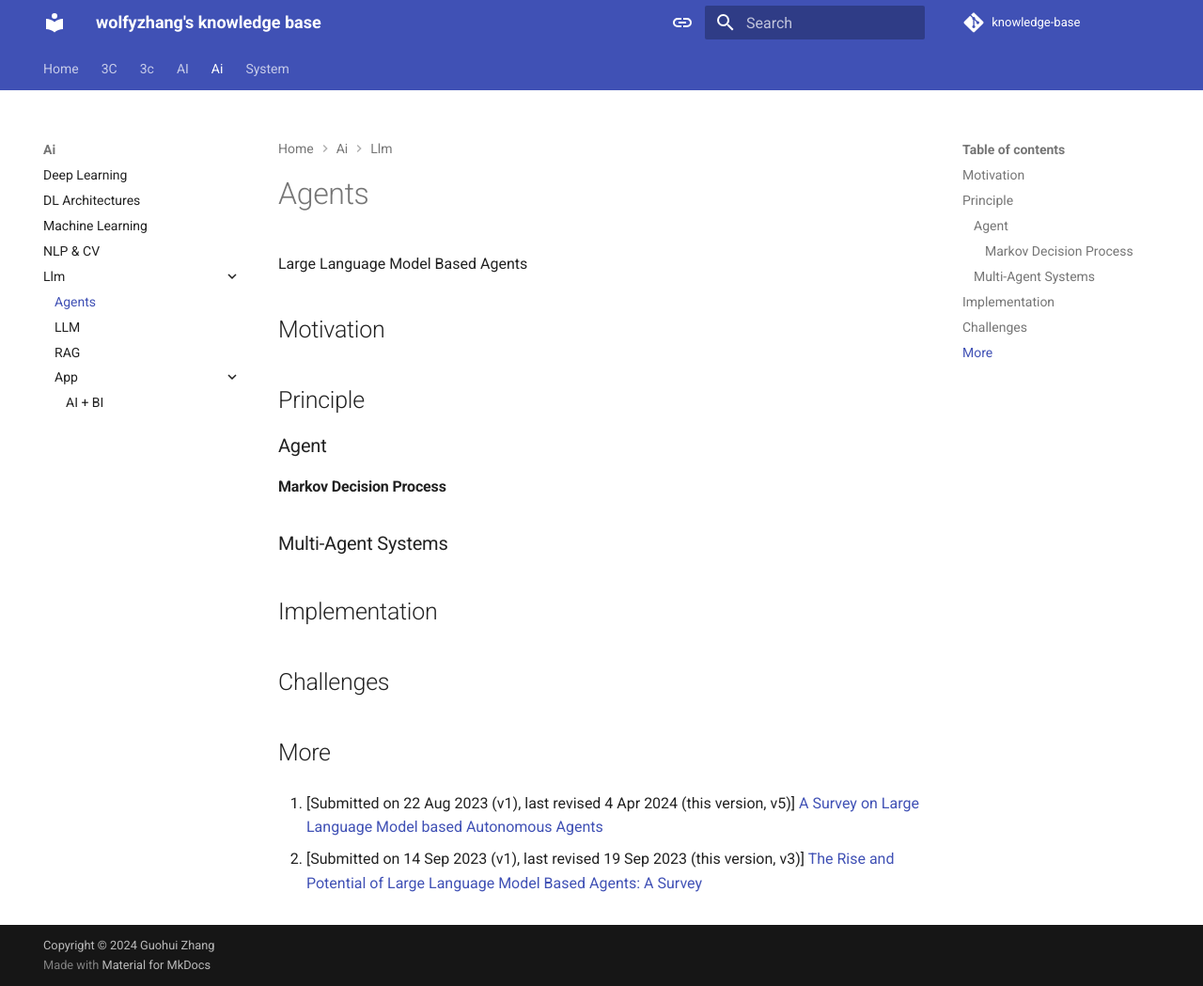
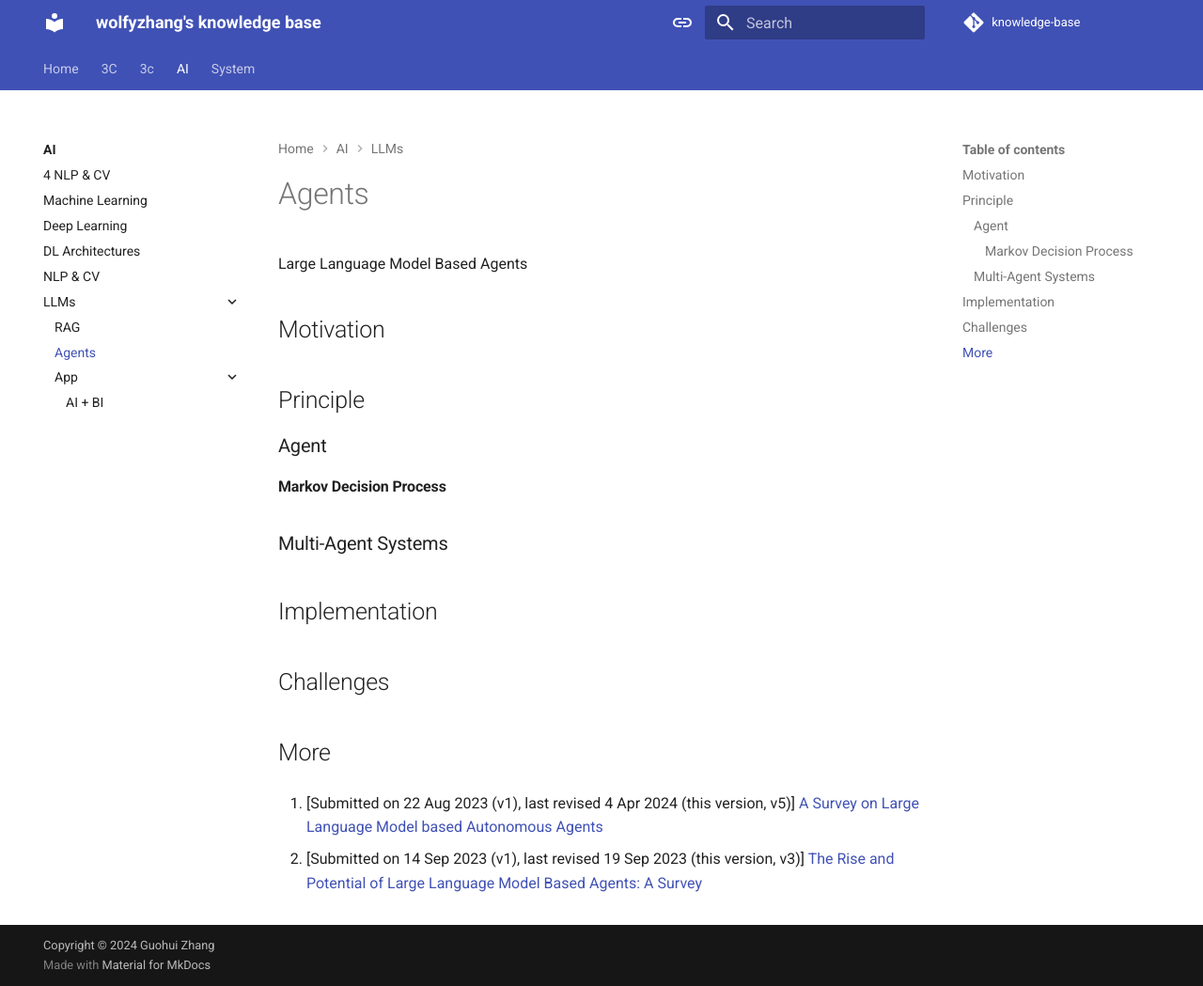
Before and after one commit to wolfyzhang-github/knowledge-base, an MkDocs documentation site: the page built from docs/AI/LLMs/b_agent.md, in a window 1280 px wide and 1049 px high. Shown: the whole window at 94% size. Built offline with MkDocs 1.6.1 and Material for MkDocs 9.7.7, drawn with Linux system fonts in a browser that asks for light colours; comment, search, counter and statistics services are not loaded.

Commit message:
update file order

```diff
--- a/docs/ai/llm/large_language_model.md
+++ /dev/null
@@ -1,2 +0,0 @@
-# LLM
-LLM(Large Language Model)
```
Also changed, not shown: docs/system/OS/a_boot.md (added, +1 -0 lines), docs/3c/a_toothbrushes.md (renamed from docs/3c/toothbrushes.md), docs/AI/LLMs/a_rag.md (renamed from docs/ai/llm/rag.md), docs/AI/LLMs/app/a_bi.md (renamed from docs/ai/llm/app/bi.md), docs/AI/LLMs/b_agent.md (renamed from docs/ai/llm/agent.md), docs/AI/a_machine_learning.md (renamed from docs/ai/machine_learning.md), docs/AI/b_deep_learning.md (renamed from docs/ai/deep_learning.md), docs/AI/c_dl_architectures.md (renamed from docs/ai/dl_architectures.md), docs/AI/d_nlp_cv.md (renamed from docs/ai/nlp_cv.md), docs/system/prog/a_compile.md (renamed from docs/system/compile.md), docs/system/prog/b_run.md (line endings or trailing spaces).
